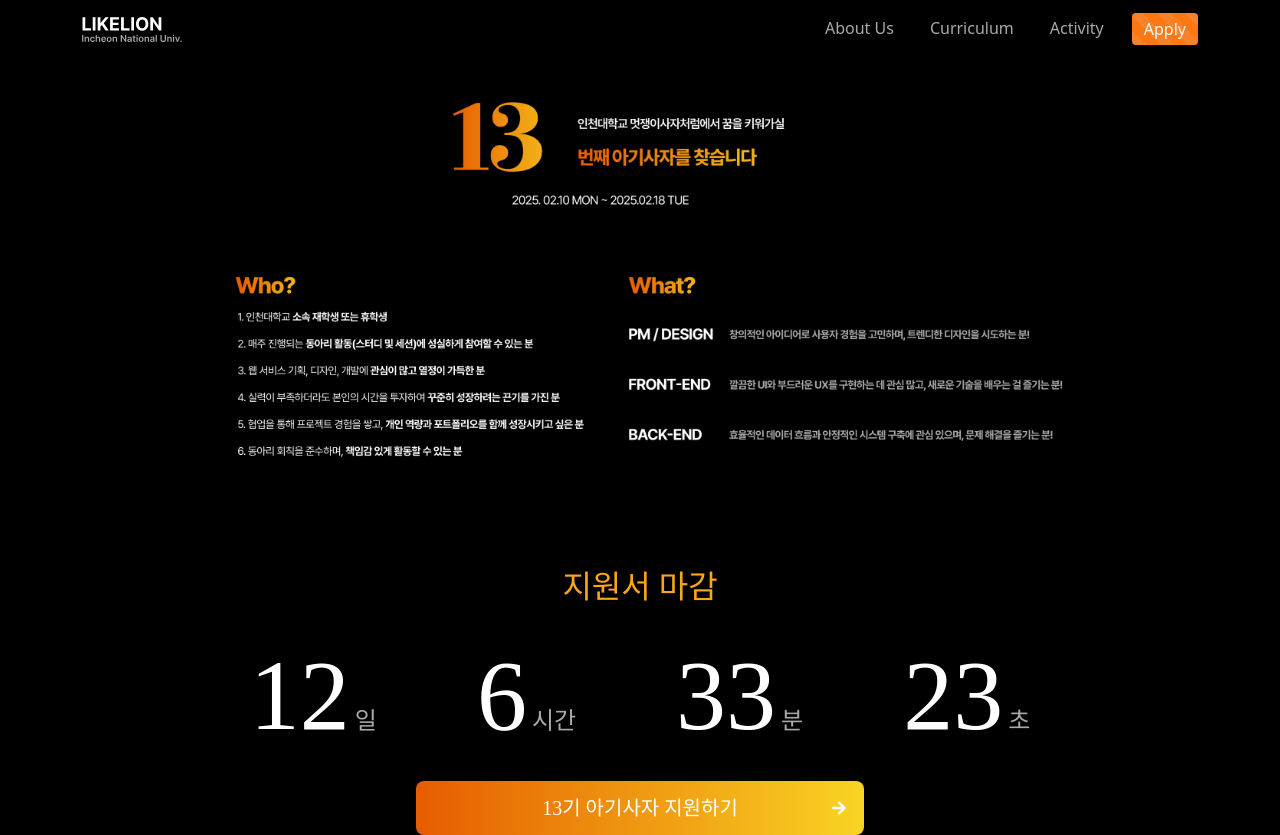
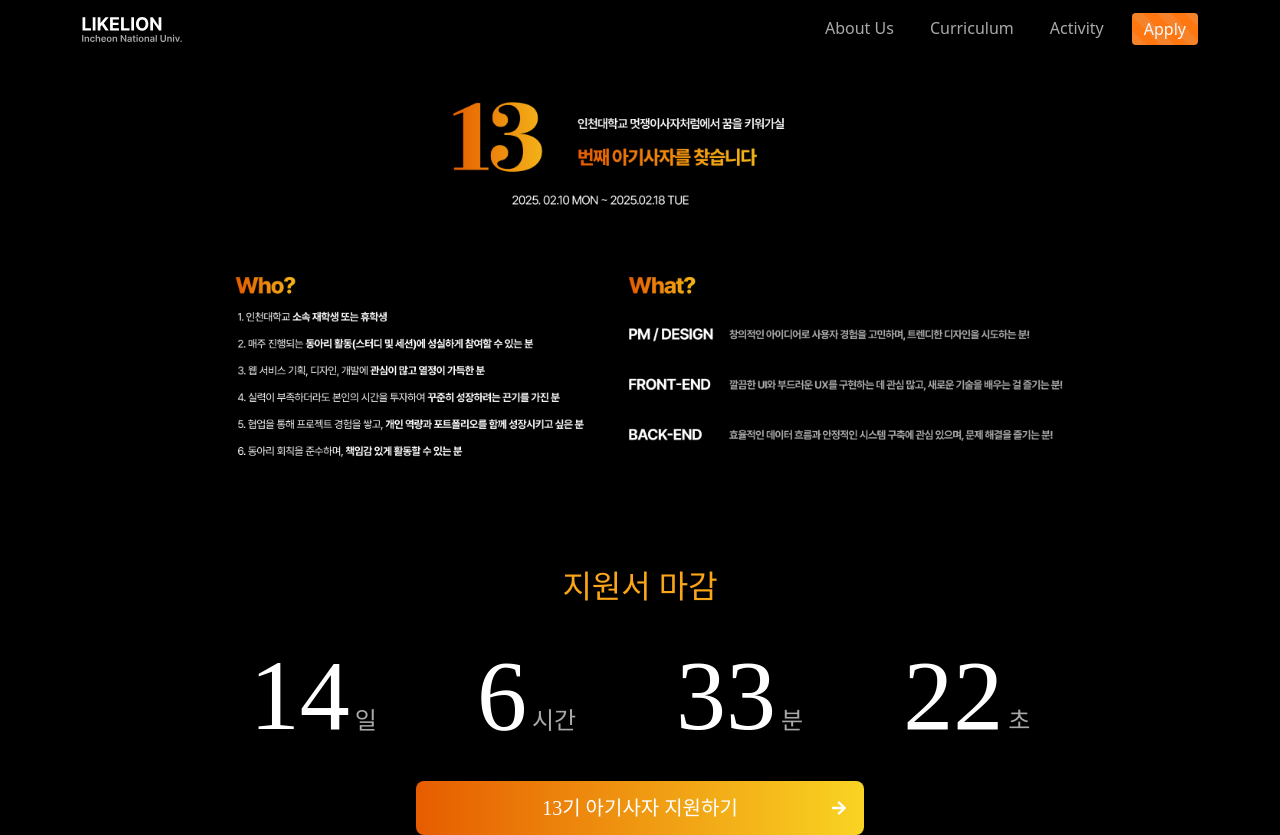
Before and after one commit to Kwon2do/likelion-13th-homepage, a React (Create React App) app in the folder web/: page /apply in a window 1280 px wide. Built offline with nearby package versions, Linux system fonts and the light colour scheme; a web font is replaced by a local one.

Commit message:
fix: counter issue

```diff
--- a/web/src/pages/Apply/index.tsx
+++ b/web/src/pages/Apply/index.tsx
@@ -4,7 +4,7 @@ export default function Apply() {
   return (
     <PageWrapper>
       <ApplyBanner src="/applyBanner.png" />
-      <CountdownTimer deadline="2025-02-18" />
+      <CountdownTimer deadline="2025-02-19T23:59:59" />
     </PageWrapper>
   );
 }
```
